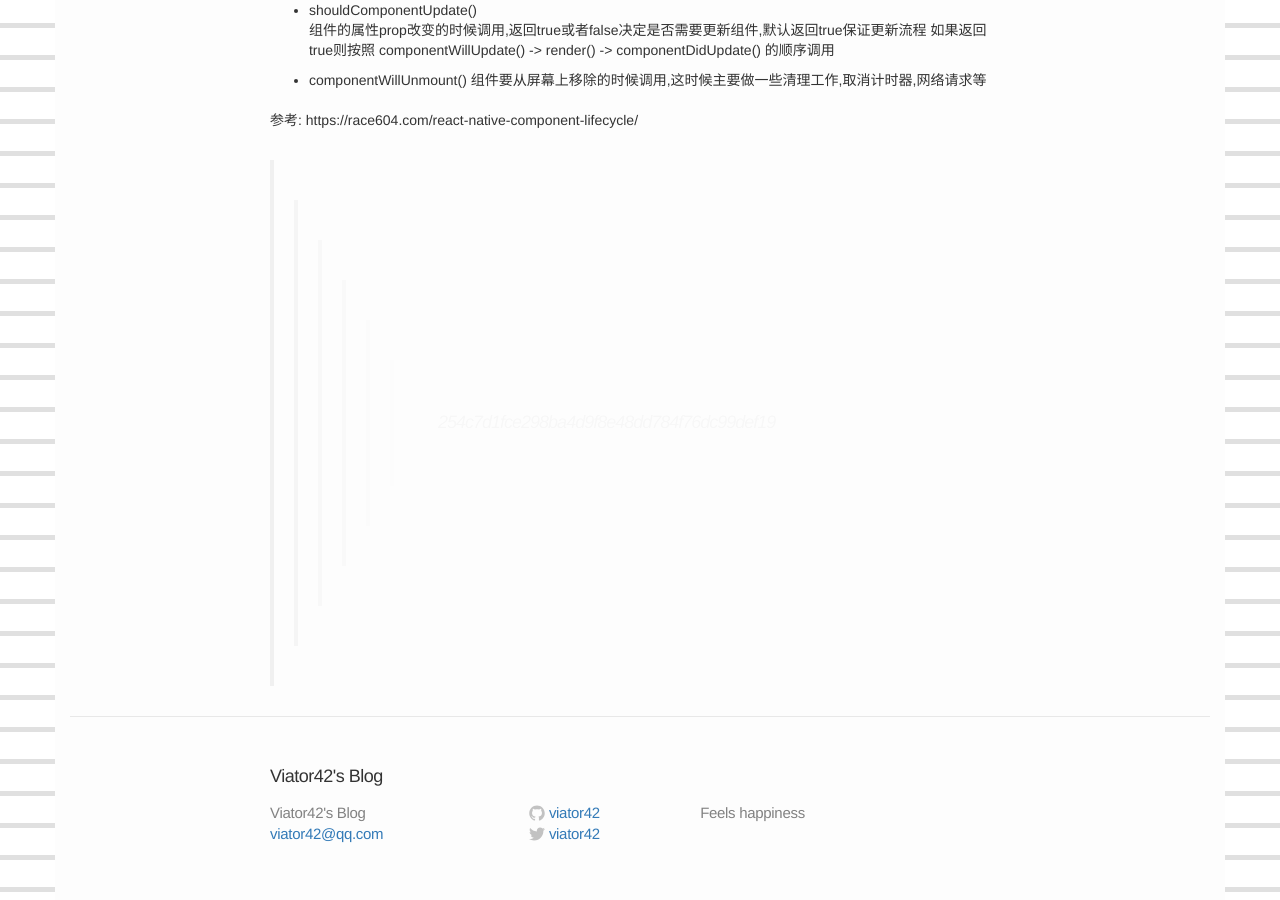
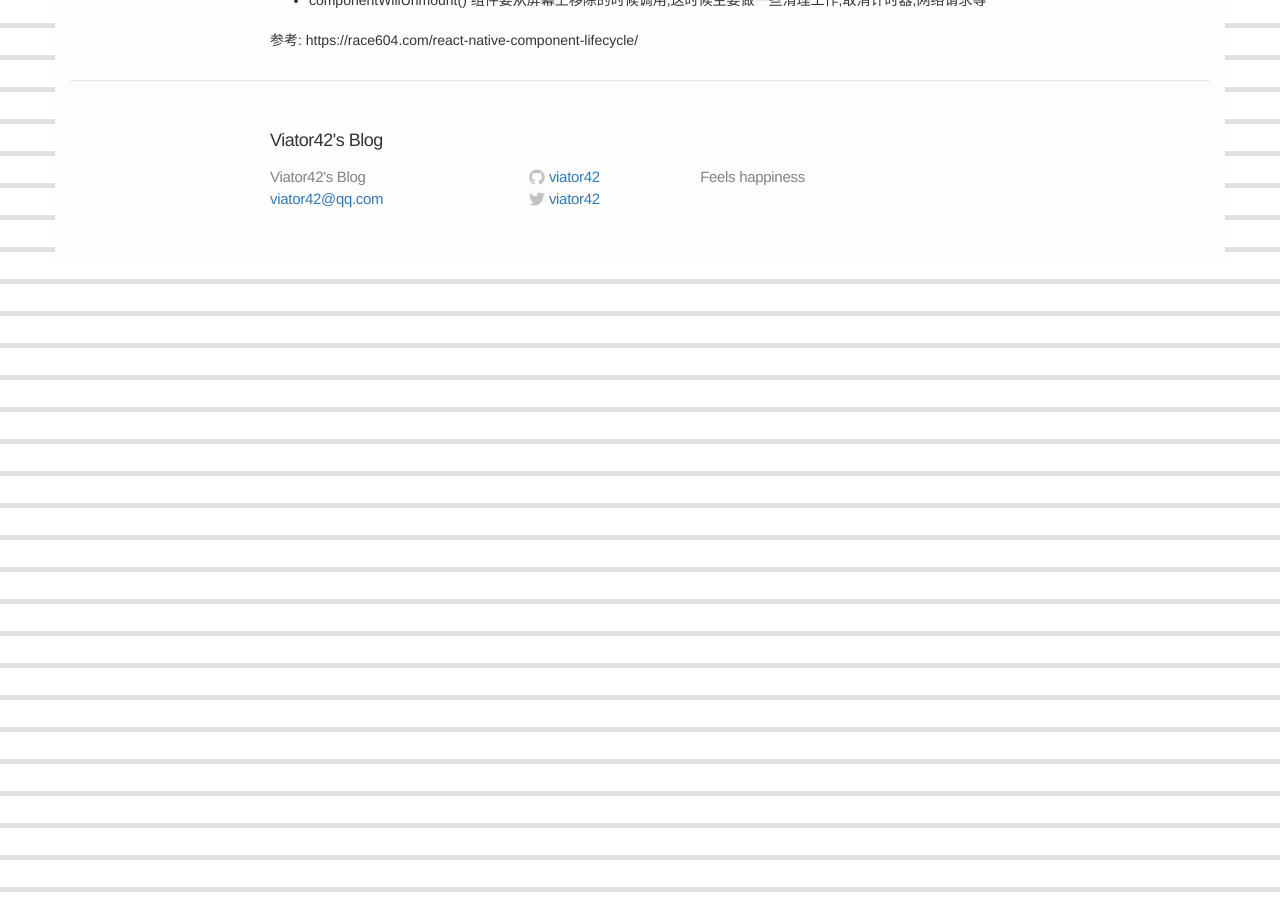
Before and after one commit to viator42/viator42.github.io, a Jekyll site: the page built from _posts/2018-3-17-react-native.markdown, in a window 1280 px wide and 900 px high, scrolled down 14736 px. Built offline with Jekyll 4.4.1, drawn with Linux system fonts in a browser that asks for light colours.

Commit message:
update post

```diff
--- a/_posts/2018-3-17-react-native.markdown
+++ b/_posts/2018-3-17-react-native.markdown
@@ -583,7 +582,6 @@
     {/**/}
 
 -------
-=======
 
 ## 生命周期
 
@@ -623,4 +621,3 @@
 组件要从屏幕上移除的时候调用,这时候主要做一些清理工作,取消计时器,网络请求等
 
 参考: https://race604.com/react-native-component-lifecycle/
->>>>>>> 254c7d1fce298ba4d9f8e48dd784f76dc99def19
```
Also changed, not shown: other parts of _posts/2018-3-17-react-native.markdown (+0 -1 lines).
